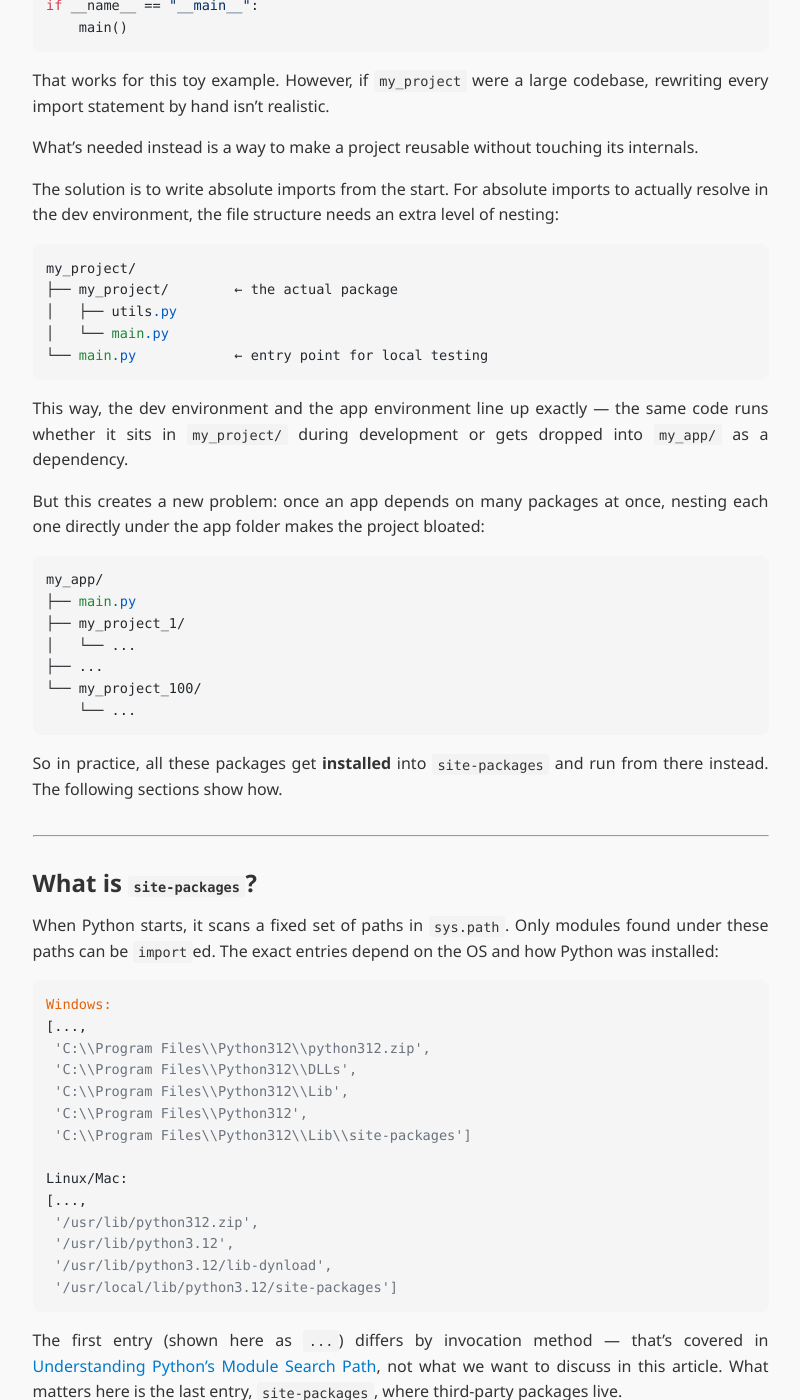
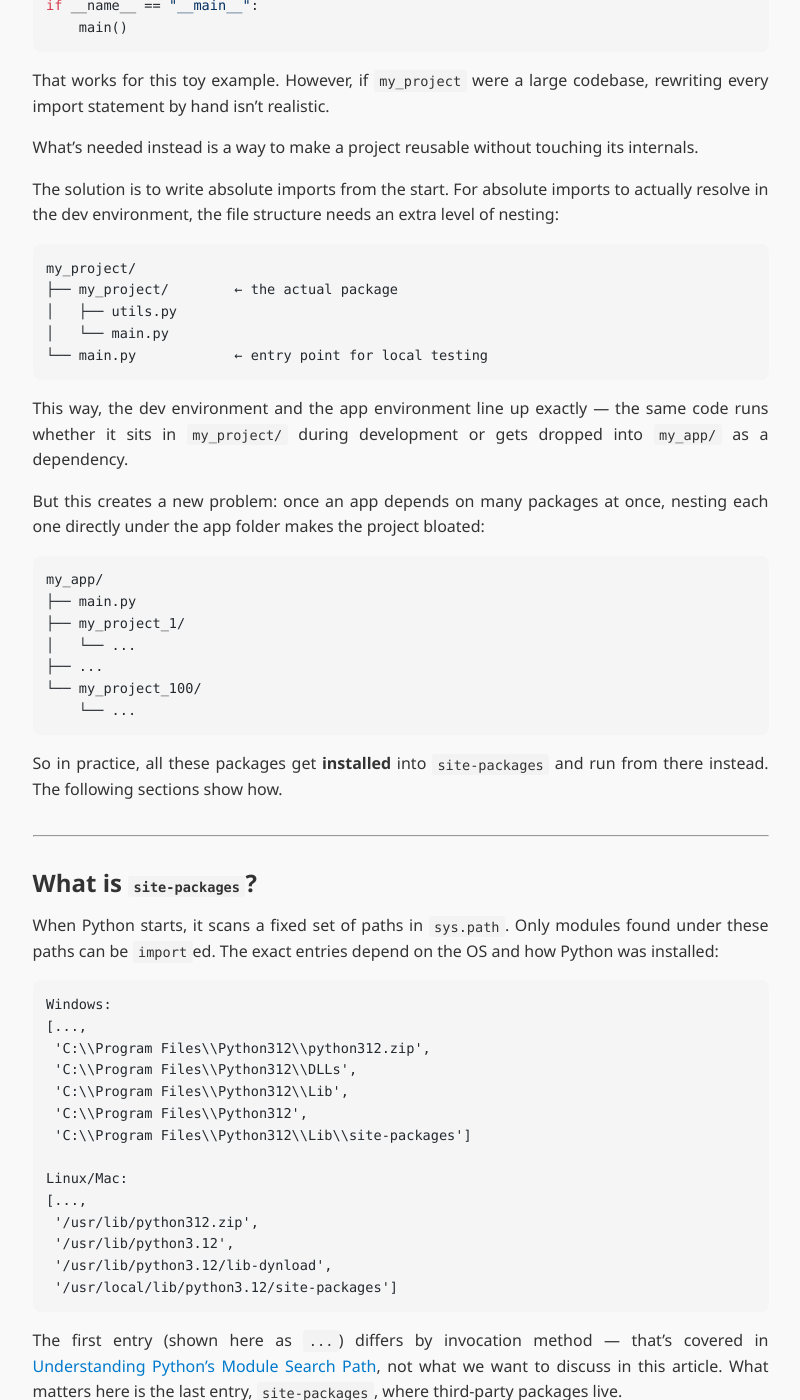
Before and after one commit to wyatthoho/wyatthoho.github.io, a Jekyll site: the page built from _dev_notes/practical-guide-to-pyproject.md, in a window 1280 px wide and 1400 px high, scrolled down 2150 px. Shown: the whole window, without its empty margins (232-1032 px from the left). Built offline with Jekyll 4.4.1, drawn with Linux system fonts in a browser that asks for light colours; nearby versions of some CDN libraries; some of the changed text lies outside the part shown.

Commit message:
Fix code block formatting in markdown files for consistency and clarity

````diff
--- a/_config.yml
+++ b/_config.yml
@@ -1,4 +1,8 @@
 author: wyatthoho
+
+kramdown:
+  syntax_highlighter_opts:
+    disable: true
 
 collections:
   cae_hacks:
--- a/_dev_notes/practical-guide-to-pyproject.md
+++ b/_dev_notes/practical-guide-to-pyproject.md
@@ -14,7 +14,7 @@ This article shows, from the perspective of a newcomer to Python, what problems
 
 The simplest way to structure a project is two files sitting side by side:
 
-```
+```text
 my_project/
 ├── utils.py
 └── main.py
@@ -43,7 +43,7 @@ if __name__ == "__main__":
 
 This works fine as long as you run it from inside `my_project/`:
 
-```
+```text
 $ cd my_project
 $ python main.py
 Hi
@@ -51,7 +51,7 @@ Hi
 
 **The problem** shows up once you try to reuse `my_project` elsewhere. Say you copy the whole folder into a new project, `my_app`, and want to call into it as a subpackage:
 
-```
+```text
 my_app/
 ├── my_project/
 │   ├── utils.py
@@ -68,7 +68,7 @@ import my_project.main
 
 Now the import breaks:
 
-```
+```text
 $ cd my_app
 $ python main.py
 Traceback (most recent call last):
@@ -100,7 +100,7 @@ What's needed instead is a way to make a project reusable without touching its i
 
 The solution is to write absolute imports from the start. For absolute imports to actually resolve in the dev environment, the file structure needs an extra level of nesting:
 
-```
+```text
 my_project/
 ├── my_project/        ← the actual package
 │   ├── utils.py
@@ -112,7 +112,7 @@ This way, the dev environment and the app environment line up exactly — the sa
 
 But this creates a new problem: once an app depends on many packages at once, nesting each one directly under the app folder makes the project bloated:
 
-```
+```text
 my_app/
 ├── main.py
 ├── my_project_1/
@@ -130,7 +130,7 @@ So in practice, all these packages get **installed** into `site-packages` and ru
 
 When Python starts, it scans a fixed set of paths in `sys.path`. Only modules found under these paths can be `import`ed. The exact entries depend on the OS and how Python was installed:
 
-```
+```text
 Windows:
 [...,
  'C:\\Program Files\\Python312\\python312.zip',
@@ -161,7 +161,7 @@ We all have experience using `pip` to install third-party packages, like numpy,
 
 Take `setuptools` for example — the traditional way to package a project. Place a `setup.py` file at the project root, along with a `__init__.py` to mark where the package is. In the following example, the project root and the package share the same location:
 
-```
+```text
 my_project/
 ├── my_project/
 │   ├── __init__.py
@@ -188,7 +188,7 @@ setup(
 
 Running `python setup.py install`, or `pip install .`, executes this script and skips straight to copying the package into site-packages:
 
-```
+```text
 site-packages/
 └── my_project/
     ├── __init__.py
@@ -198,7 +198,7 @@ site-packages/
 
 But now a new problem surfaces. Run:
 
-```
+```text
 $ cd my_project
 $ python main.py
 ```
@@ -211,7 +211,7 @@ Because the `my_project/` package folder sits right next to the `main.py` you're
 
 We need to add one more layer, `src/`:
 
-```
+```text
 my_project/
 ├── src/
 │   └── my_project/
@@ -238,7 +238,7 @@ setup(
 
 Run:
 
-```
+```text
 $ python main.py
 ```
 
@@ -250,7 +250,7 @@ Since `my_project/` no longer sits directly under the project root, `main.py`'s
 
 `pyproject.toml` is the modern Python project config file. `pip install` recognizes it by default. You need to place it at the root — no `__init__.py` needed.
 
-```
+```text
 my_project/
 ├── src/
 │   └── my_project/
````
Also changed, not shown: _dev_notes/understanding-pythons-module-search-path.md (+5 -5 lines).
